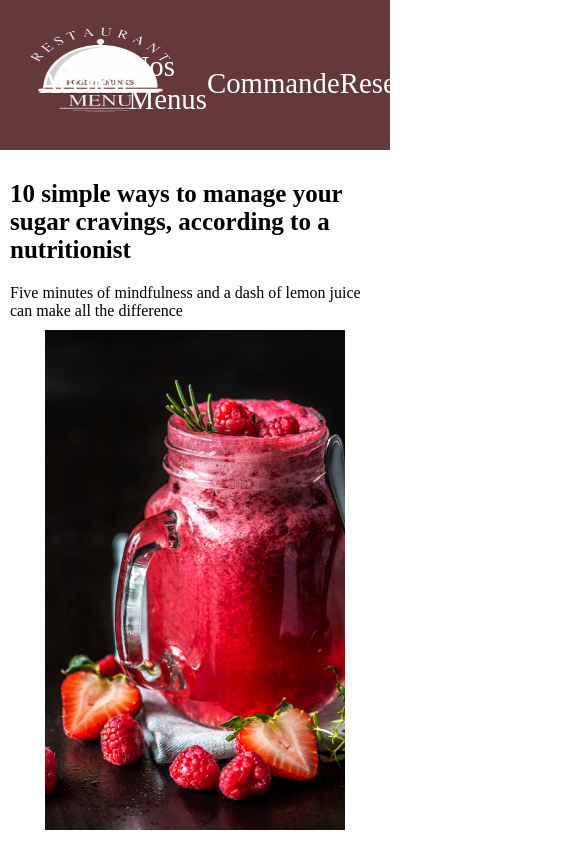
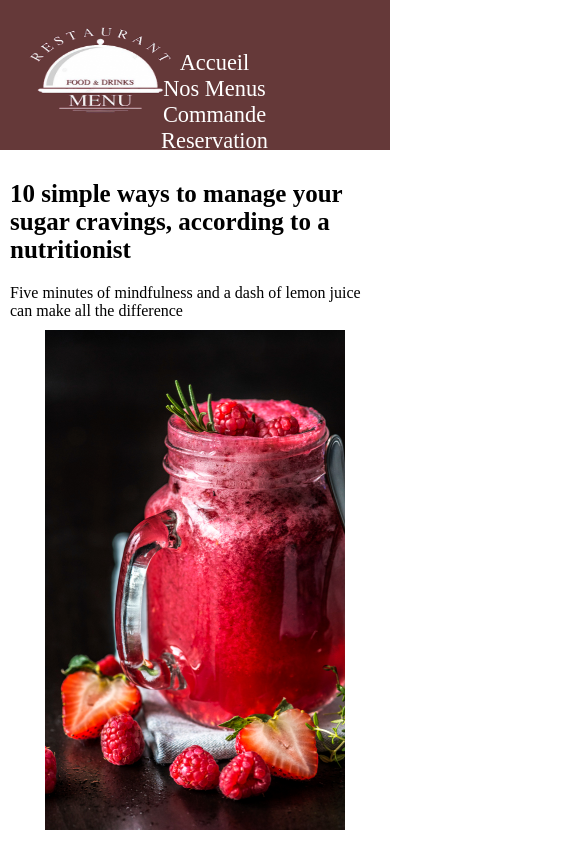
Before and after one commit to Bousso-baaly/Galerie-collab, a plain HTML site: page index.html in a window 390 px wide. Shown: the top 844 px of the page, 567 px wide, since content can reach past the window. Drawn offline with Linux system fonts and the light colour scheme.

Commit message:
sante yalla

```diff
--- a/style.css
+++ b/style.css
@@ -157,6 +157,24 @@ footer > p > a{
     color: #70bee8;
 }
 @media screen and (max-width: 630px){
+    .navbar{
+        width: 100%;
+        display: flex;
+        background-color: rgb(101, 57, 57);
+        height: 150px;
+
+    }
+    .navbar .onglet ul {
+        display: flex;
+        flex-direction: column;
+        justify-content: space-around;
+        align-items: center;
+        list-style: none;
+       color: white;
+       font-size: 1.4rem;
+       padding-top: 50px;
+    }
+
 
     .text{
         display: flex;
```
